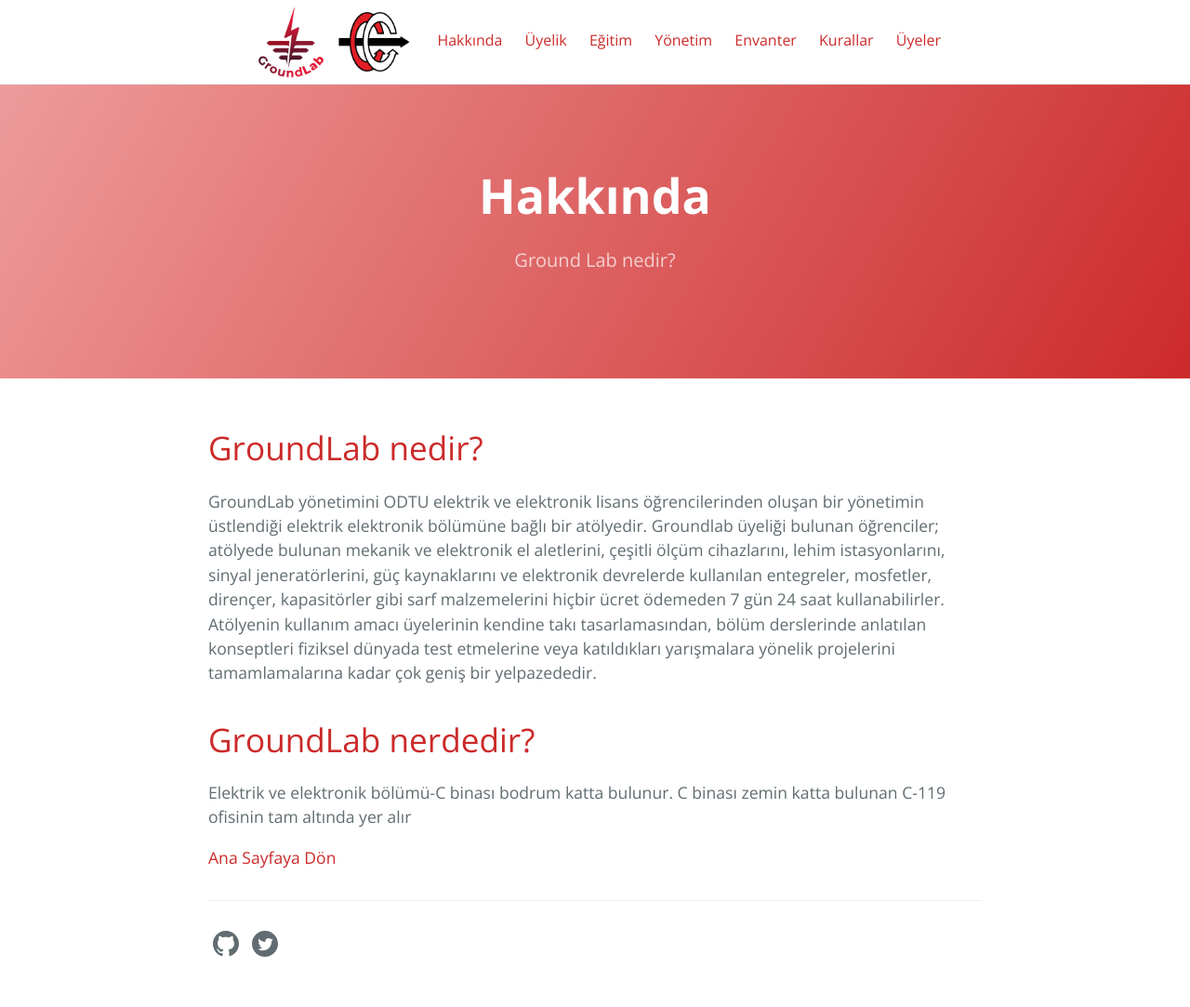
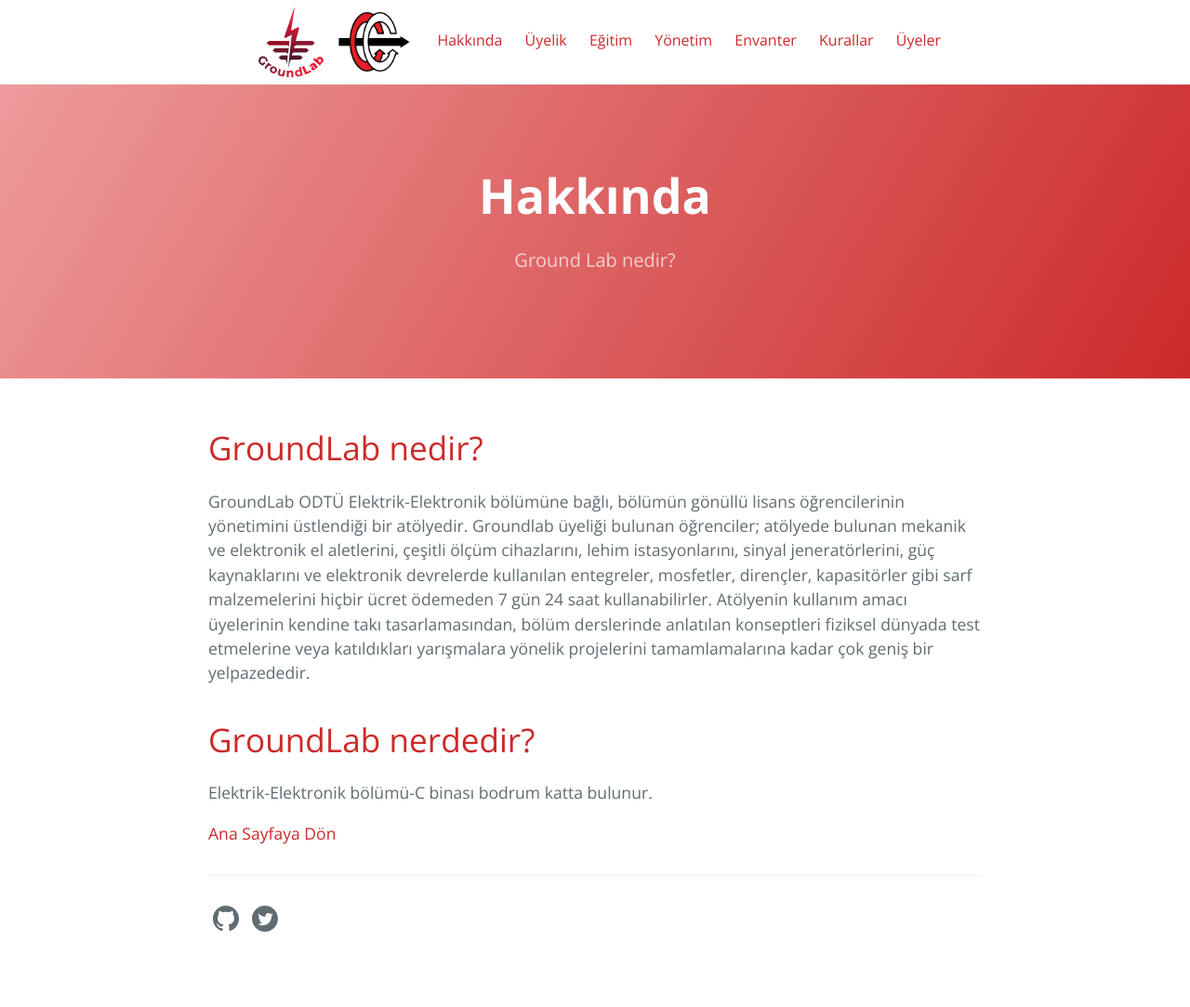
Before and after one commit to groundlabmetu/groundlabmetu.github.io, a Jekyll site: the page built from hakkinda.md, in a window 1280 px wide. Shown: the whole page at 93% size. Built offline with Jekyll 4.4.1, drawn with Linux system fonts in a browser that asks for light colours; after the commit the page ends 1056 px from its top, so only the background shows below that.

Commit message:
Update hakkinda.md

```diff
--- a/hakkinda.md
+++ b/hakkinda.md
@@ -7,10 +7,10 @@ ref: hakkinda
 order: 0
 ---
 <h1>GroundLab nedir?</h1>
-GroundLab yönetimini ODTU elektrik ve elektronik lisans öğrencilerinden oluşan bir yönetimin üstlendiği elektrik elektronik bölümüne bağlı bir atölyedir. Groundlab üyeliği bulunan öğrenciler; atölyede bulunan mekanik ve elektronik el aletlerini, çeşitli ölçüm cihazlarını, lehim istasyonlarını, sinyal jeneratörlerini, güç kaynaklarını ve elektronik devrelerde kullanılan entegreler, mosfetler, dirençer, kapasitörler gibi sarf malzemelerini hiçbir ücret ödemeden 7 gün 24 saat kullanabilirler. Atölyenin kullanım amacı üyelerinin kendine takı tasarlamasından, bölüm derslerinde anlatılan konseptleri fiziksel dünyada test etmelerine veya katıldıkları yarışmalara yönelik projelerini tamamlamalarına kadar çok geniş bir yelpazededir.
+GroundLab ODTÜ Elektrik-Elektronik bölümüne bağlı, bölümün gönüllü lisans öğrencilerinin yönetimini üstlendiği bir atölyedir. Groundlab üyeliği bulunan öğrenciler; atölyede bulunan mekanik ve elektronik el aletlerini, çeşitli ölçüm cihazlarını, lehim istasyonlarını, sinyal jeneratörlerini, güç kaynaklarını ve elektronik devrelerde kullanılan entegreler, mosfetler, dirençler, kapasitörler gibi sarf malzemelerini hiçbir ücret ödemeden 7 gün 24 saat kullanabilirler. Atölyenin kullanım amacı üyelerinin kendine takı tasarlamasından, bölüm derslerinde anlatılan konseptleri fiziksel dünyada test etmelerine veya katıldıkları yarışmalara yönelik projelerini tamamlamalarına kadar çok geniş bir yelpazededir.
 
 <h1>GroundLab nerdedir?</h1>
-Elektrik ve elektronik bölümü-C binası bodrum katta bulunur. C binası zemin katta bulunan C-119 ofisinin tam altında yer alır
+Elektrik-Elektronik bölümü-C binası bodrum katta bulunur.
 
 
 [Ana Sayfaya Dön]({{ '/' | absolute_url }})
```
